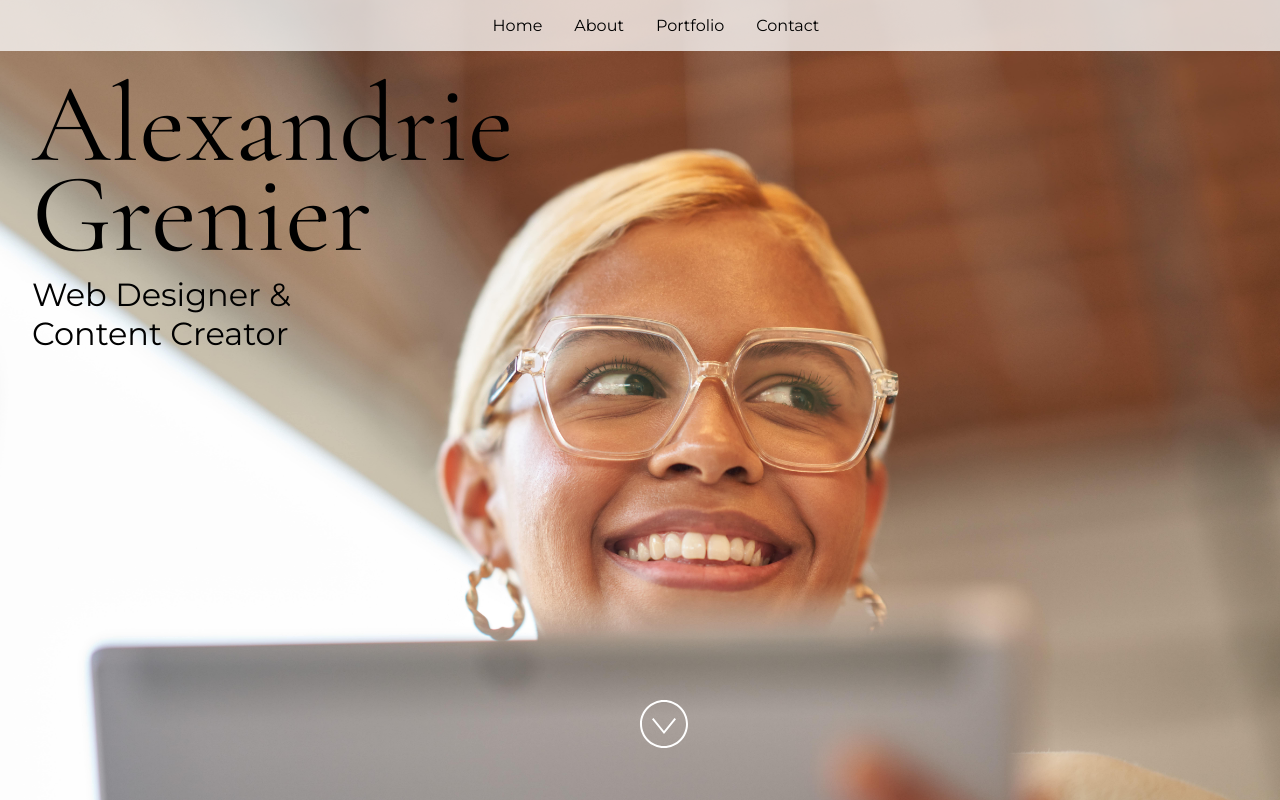
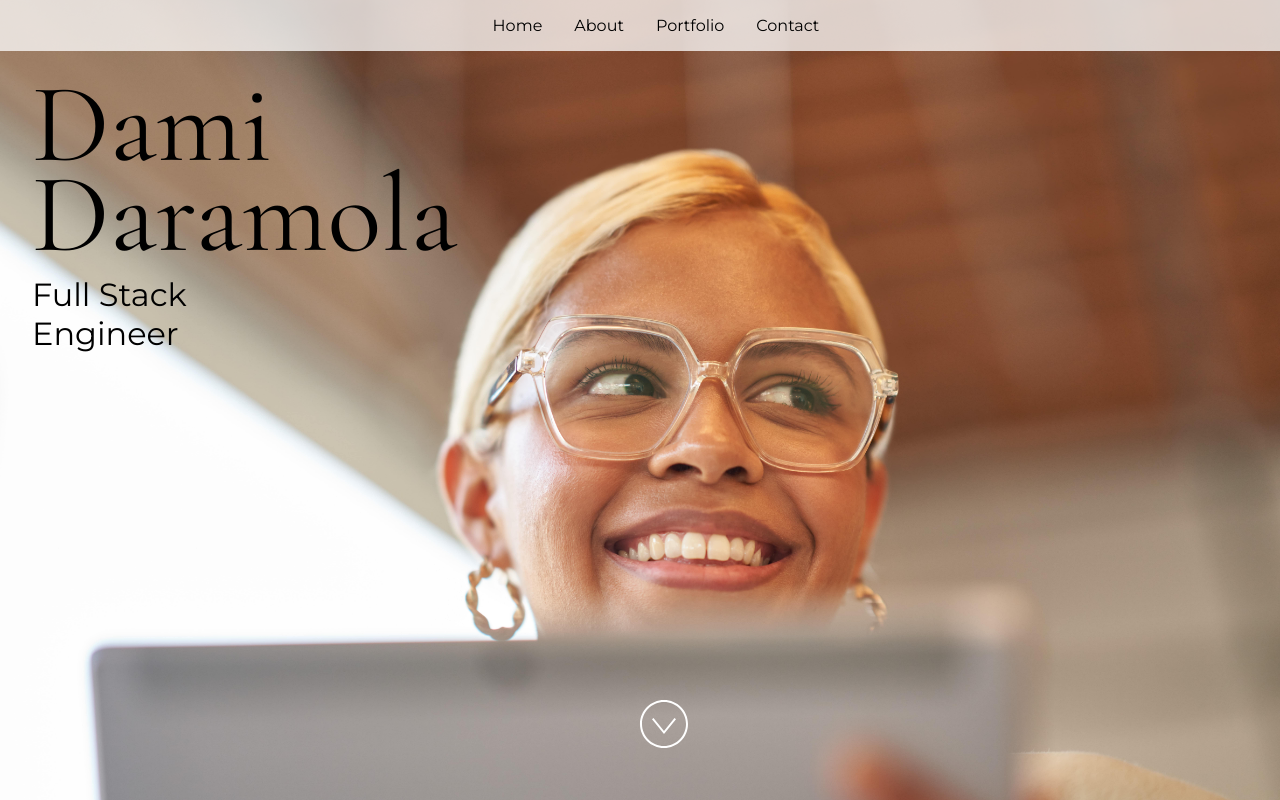
Before and after one commit to damidaramola/react-webdev, a React (Vite) app: page / in a window 1280 px wide. Built offline with nearby package versions, Linux system fonts and the light colour scheme.

Commit message:
add personal career info

```diff
--- a/src/App.jsx
+++ b/src/App.jsx
@@ -24,15 +24,14 @@ import "./styles.css";
  * If you don't have one of the social sites listed, leave it as an empty string.
  */
 const siteProps = {
-  name: "Alexandrie Grenier",
-  title: "Web Designer & Content Creator",
-  email: "alex@example.com",
-  gitHub: "microsoft",
-  instagram: "microsoft",
-  linkedIn: "satyanadella",
+  name: "Dami Daramola",
+  title: "Full Stack Engineer",
+  gitHub: "https://github.com/damidaramola",
+  linkedIn: "https://www.linkedin.com/in/dami-daramola/",
   medium: "",
-  twitter: "microsoft",
-  youTube: "Code",
+  instagram: "",
+  twitter: "",
+  youTube: "",
 };
 
 const primaryColor = "#4E567E";
--- a/src/Components/About.jsx
+++ b/src/Components/About.jsx
@@ -24,7 +24,7 @@ const imageAltText = "purple and blue abstract background";
  * Sort description that expands on your title on the Home component.
  */
 const description =
-  "I'm a UI/UX student studying at Barnett Technical University. I enjoy creating unique and simplistic user interfaces in creative ways.";
+  "I'm a software engineering student studying at Dublin City University. I enjoy creating unique and websites with simplistic user interfaces in creative ways.";
 
 /**
  * List of some of skills or technologies you work on, are learning,
@@ -33,10 +33,8 @@ const description =
 const skillsList = [
   "Web design",
   "User experience",
-  "Inclusive design",
-  "Focus group testing",
-  "Mobile user interfaces",
-  "Graphic design",
+  "front-end development",
+  "back-end development",
 ];
 
 /**
```
